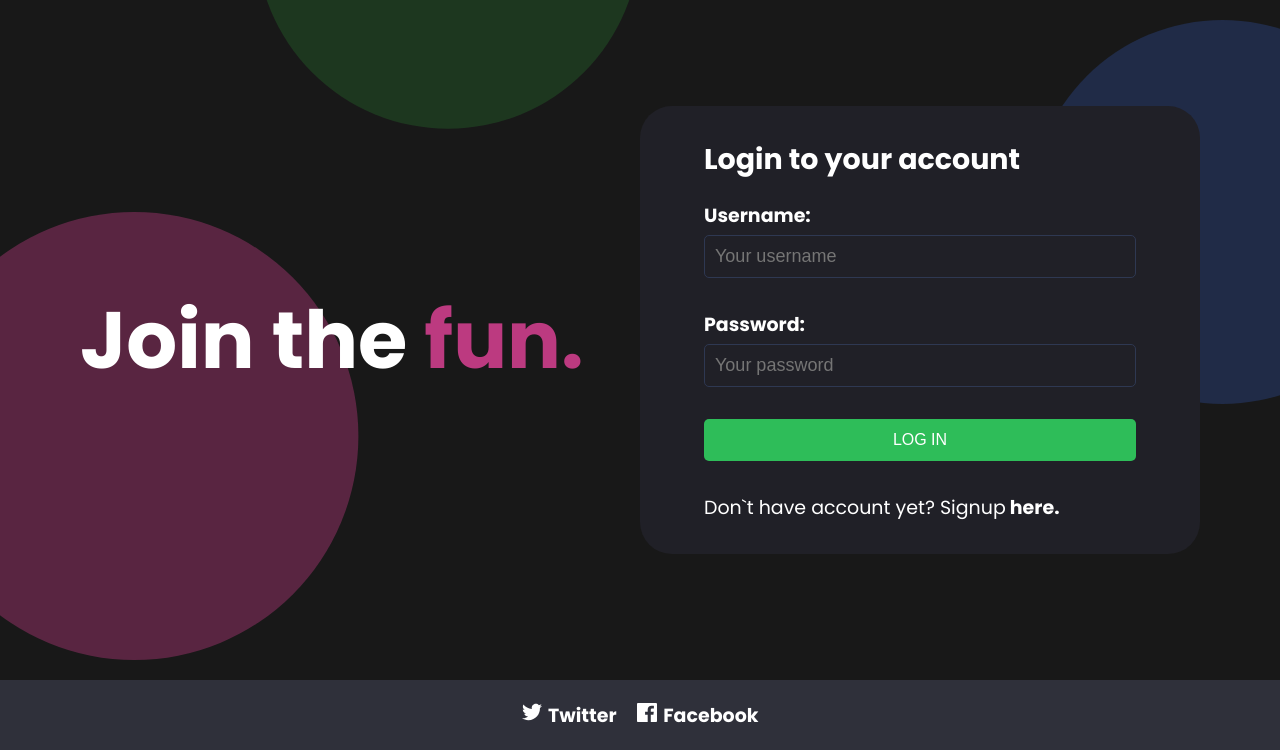
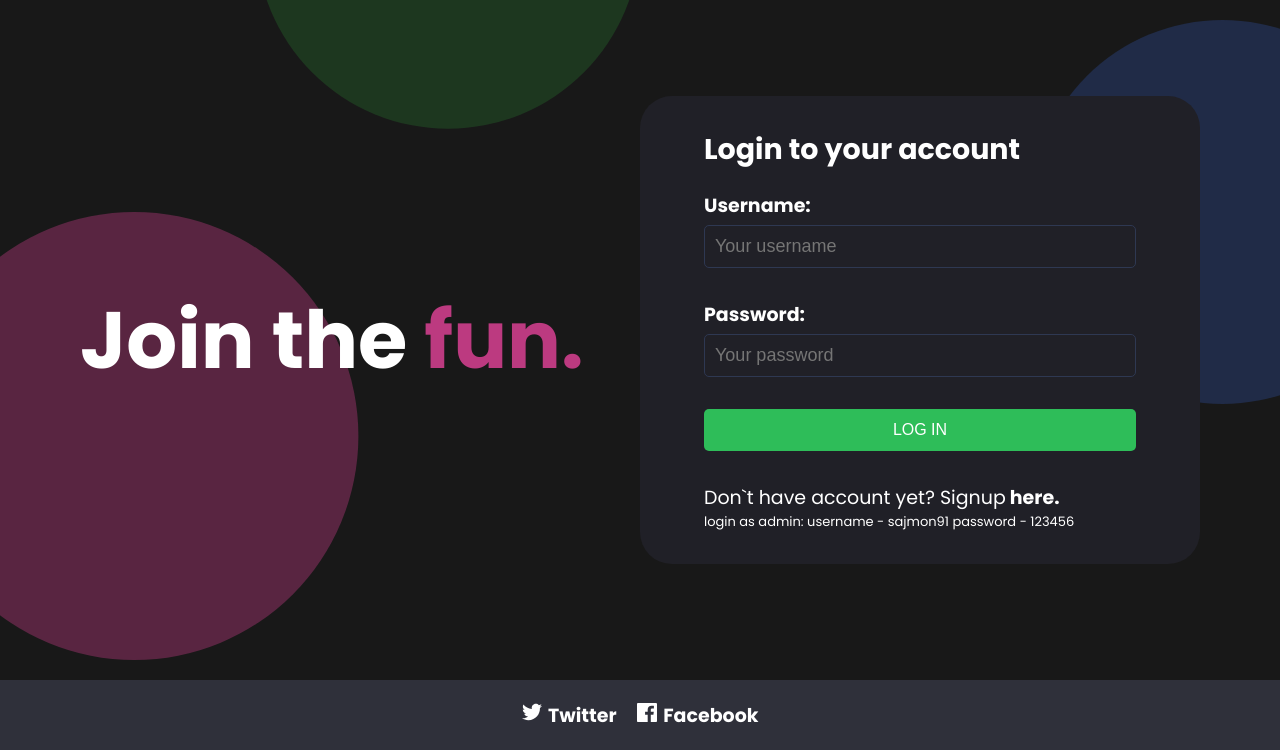
Before and after one commit to sajmon91/spotify_clone, a PHP site: page /join.php in a window 1280 px wide. Shown: the part 140-890 px from the top of the page. Run offline with PHP 8.4, Linux system fonts and the light colour scheme; some libraries are stand-ins or nearby versions.

Commit message:
add admin login info

```diff
--- a/assets/css/style.css
+++ b/assets/css/style.css
@@ -410,6 +410,11 @@ body {
 	border-radius: 50%;
 	background-color: rgb(52, 87, 178, .3);
 }
+
+.aldminLoginInfo{
+	font-size: 1.3rem;
+}
+
 @media (max-width: 900px) {
 	.join-main-section {
 		flex-direction: column;
--- a/join.php
+++ b/join.php
@@ -63,6 +63,7 @@
         <div class="hasAccountText">
           Don`t have account yet? Signup<span id="hideLogin"> here.</span>
         </div>
+        <p class="aldminLoginInfo">login as admin: username - sajmon91 password - 123456</p>
 
       </form>
       <!-- end login form -->
```
